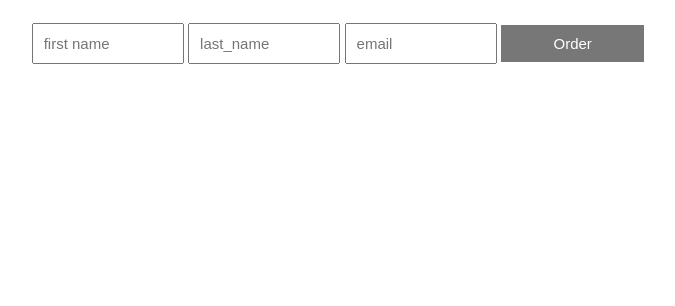
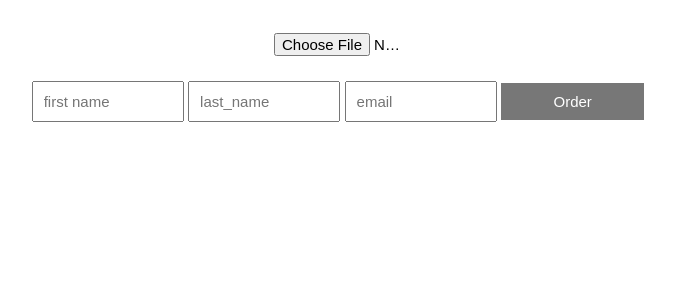
Before and after one commit to SzumiecM/Paperfy, a Django app: template main/templates/checkout.html in a window 1280 px wide. Shown: the part 185-491 px from the top of the page, without its empty margins (302-977 px from the left). Run offline with Django 3.2, Linux system fonts and the light colour scheme; the template is opened without the code that fills it, so the values that code supplies are empty; some libraries are stand-ins or nearby versions; some web fonts are replaced.

Commit message:
addUploadImgBtn

```diff
--- a/main/templates/checkout.html
+++ b/main/templates/checkout.html
@@ -7,8 +7,7 @@
         <h1>{{ product.name }}</h1>
         <form method="POST" action=" ">
             {% csrf_token %}
-                    <input type="number" placeholder="{{ products_in_cart|lookup:product.id }}" name="product_amount"
-                           required>
+            <input type="number" placeholder="{{ products_in_cart|lookup:product.id }}" name="product_amount" required>
             <button name="change_id" type="submit" value="{{ product.id }}">Change</button>
         </form>
         <form method="POST" action=" ">
@@ -17,6 +16,9 @@
         </form>
         {% endfor %}
         <h1>TOTAL: {{ total_to_pay }}</h1>
+
+        <input class="uploadFile" type="file">
+
         <form method="POST" action=" ">
             {% csrf_token %}
             <input name="first_name" placeholder="first name" required>
```
Lines whose indentation alone changed are shown as unchanged.
